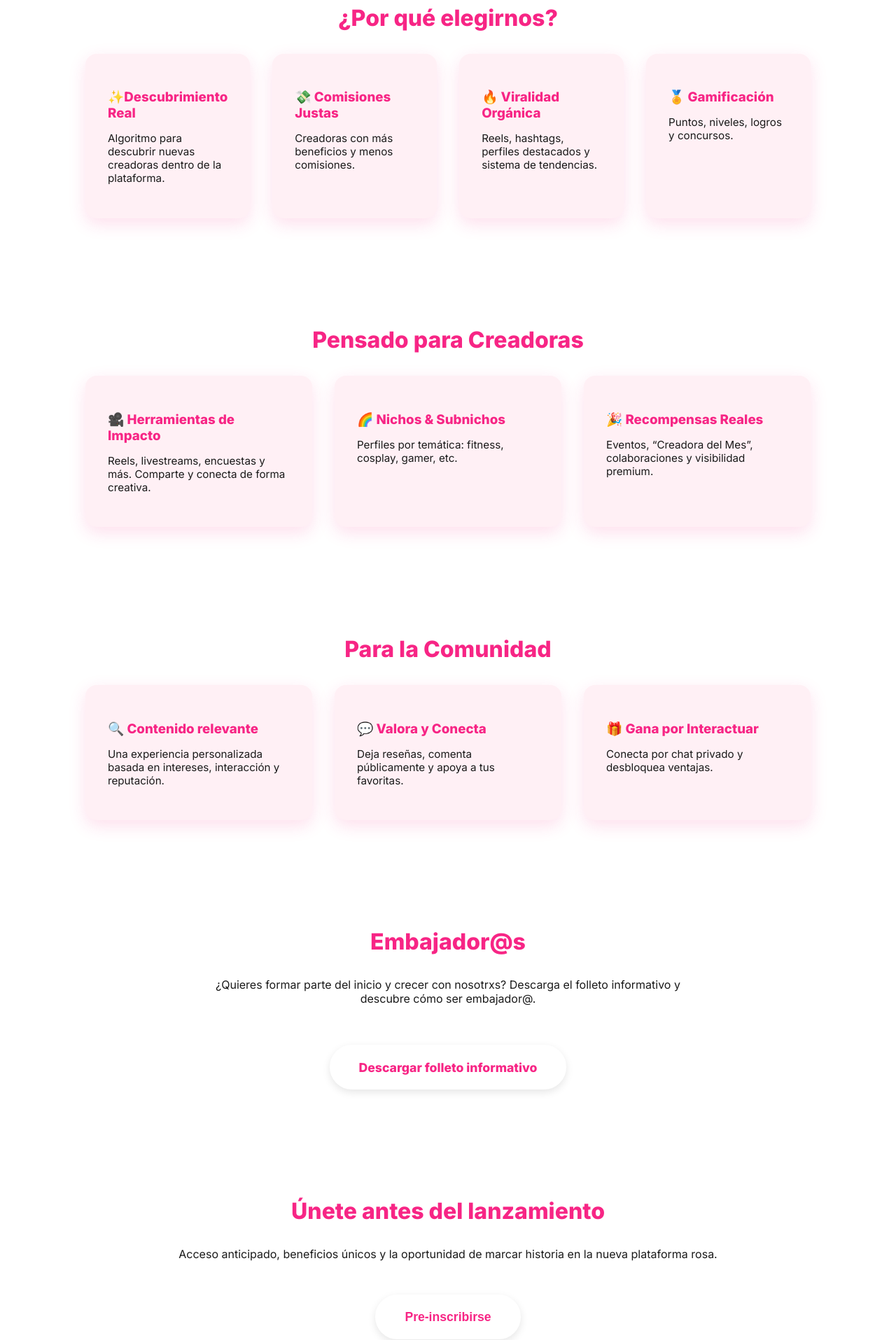
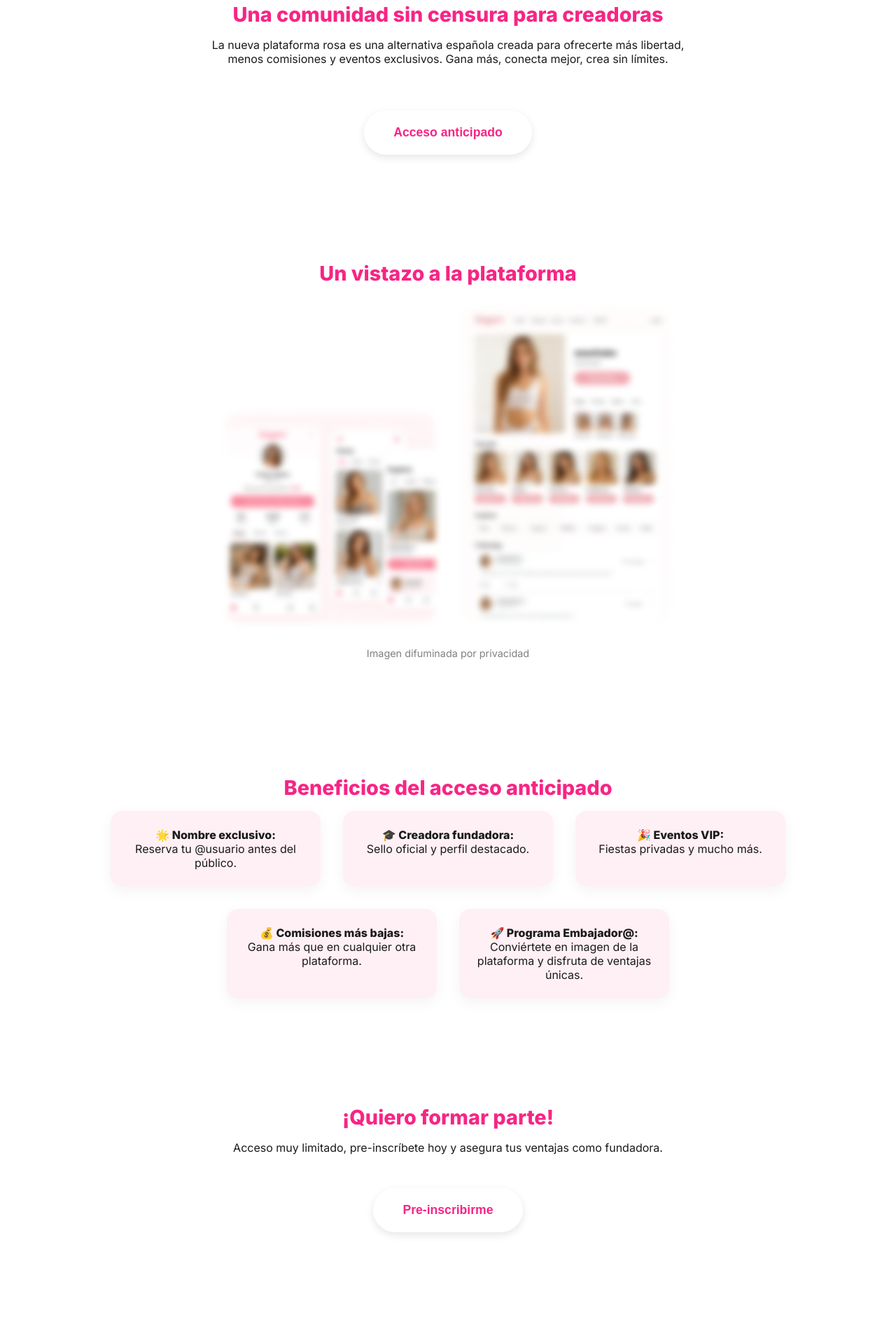
Before and after one commit to Pulgafiel/thepinkplatform, a plain HTML site: page index.html in a window 1280 px wide. Shown: the part 885-2800 px from the top of the page at 70% size. Drawn offline with Linux system fonts and the light colour scheme.

Commit message:
Add files via upload

```diff
--- a/index.html
+++ b/index.html
@@ -12,11 +12,7 @@
       --blanco: #ffffff;
       --gris: #1a1a1a;
     }
-
-    * {
-      box-sizing: border-box;
-    }
-
+    * { box-sizing: border-box; }
     body {
       margin: 0;
       font-family: 'Inter', sans-serif;
@@ -24,7 +20,6 @@
       color: var(--gris);
       scroll-behavior: smooth;
     }
-
     header {
       background-color: var(--rosa);
       color: white;
@@ -38,22 +33,19 @@
       position: relative;
       overflow: hidden;
     }
-
     header h1 {
-      font-size: 3rem;
+      font-size: 2.5rem;
       font-weight: 800;
       margin-bottom: 1rem;
       animation: fadeDown 1s ease-out forwards;
     }
-
     header p {
-      font-size: 1.25rem;
+      font-size: 1.1rem;
       font-weight: 400;
       max-width: 700px;
       margin: 0 auto;
       animation: fadeDown 1.5s ease-out forwards;
     }
-
     .arrow {
       position: absolute;
       bottom: 30px;
@@ -63,17 +55,14 @@
       color: white;
       animation: bounce 1.5s infinite;
     }
-
     @keyframes bounce {
       0%, 100% { transform: translateX(-50%) translateY(0); }
       50% { transform: translateX(-50%) translateY(10px); }
     }
-
     @keyframes fadeDown {
       0% { opacity: 0; transform: translateY(-30px); }
       100% { opacity: 1; transform: translateY(0); }
     }
-
     .cta {
       background-color: white;
       color: var(--rosa);
@@ -90,72 +79,93 @@
       box-shadow: 0 4px 12px rgba(0, 0, 0, 0.1);
       font-size: 1.1rem;
     }
-
     .cta:hover {
       background-color: var(--rosa-suave);
       color: var(--gris);
-      border-color: var(--rosa-suave);
       transform: scale(1.05);
     }
-
     section {
-      padding: 4rem 2rem;
+      padding: 4rem 1.5rem;
       max-width: 1100px;
       margin: auto;
+      position: relative;
     }
-
     h2 {
       text-align: center;
-      font-size: 2rem;
-      margin-bottom: 2rem;
+      font-size: 1.8rem;
+      margin-bottom: 1rem;
       color: var(--rosa);
+      animation: fadeDown 1s ease-out forwards;
     }
-
-    .grid {
-      display: grid;
+    .beneficios {
+      display: flex;
+      flex-wrap: wrap;
+      justify-content: center;
       gap: 2rem;
-      grid-template-columns: repeat(auto-fit, minmax(250px, 1fr));
+      font-size: 1rem;
+      text-align: center;
+      animation: fadeDown 1.2s ease-out forwards;
     }
-
-    .grid-4-horizontal {
-      display: grid;
-      grid-template-columns: repeat(4, 1fr);
-      gap: 2rem;
+    .beneficios div {
+      flex: 1 1 250px;
+      max-width: 300px;
+      background: #fff0f5;
+      border-radius: 16px;
+      padding: 1.5rem;
+      box-shadow: 0 6px 20px rgba(0,0,0,0.05);
+      opacity: 0;
+      transform: translateY(20px);
+      transition: all 0.6s ease;
     }
-
-    @media (max-width: 1024px) {
-      .grid-4-horizontal {
-        grid-template-columns: repeat(2, 1fr);
-      }
+    .mockup img {
+      width: 100%;
+      max-width: 300px;
+      border-radius: 20px;
+      filter: blur(5px);
+      margin: 1rem;
+      opacity: 0;
+      transform: translateY(20px);
+      transition: all 0.6s ease;
     }
-
-    @media (max-width: 600px) {
-      .grid-4-horizontal {
-        grid-template-columns: 1fr;
-      }
+    .show {
+      opacity: 1 !important;
+      transform: translateY(0) !important;
     }
-
-    .card {
-      background-color: #fff0f5;
-      padding: 2rem;
+    .modal {
+      display: none;
+      position: fixed;
+      top: 0; left: 0;
+      width: 100%;
+      height: 100%;
+      background-color: rgba(0, 0, 0, 0.6);
+      z-index: 1000;
+      justify-content: center;
+      align-items: center;
+    }
+    .modal-content {
+      background-color: white;
+      width: 95%;
+      max-width: 800px;
       border-radius: 16px;
-      box-shadow: 0 8px 24px rgba(247, 37, 133, 0.15);
-      transition: transform 0.2s ease;
+      overflow: hidden;
+      padding: 0;
     }
-
-    .card:hover {
-      transform: translateY(-8px);
+    .modal iframe {
+      width: 100%;
+      height: 700px;
+      border: none;
     }
-
-    .card h3 {
-      color: var(--rosa);
-      margin-bottom: 0.75rem;
+    .close {
+      position: absolute;
+      top: 15px;
+      right: 25px;
+      font-size: 1.5rem;
+      color: #333;
+      background: none;
+      border: none;
+      cursor: pointer;
+      z-index: 10;
     }
-
-    .card p {
-      font-size: 0.95rem;
-    }
-
     footer {
       text-align: center;
       background-color: #ffe4ec;
@@ -164,62 +174,11 @@
       color: var(--gris);
       border-top: 1px solid #ffc2d1;
     }
-
-    .modal {
-      display: none;
-      position: fixed;
-      z-index: 1000;
-      left: 0;
-      top: 0;
-      width: 100vw;
-      height: 100vh;
-      overflow: auto;
-      background-color: rgba(0, 0, 0, 0.6);
-      align-items: center;
-      justify-content: center;
-      animation: fadeIn 0.3s ease;
-    }
-
-    .modal-content {
-      background-color: white;
-      padding: 2rem;
-      border-radius: 16px;
-      max-width: 800px;
-      width: 90%;
-      position: relative;
-      animation: slideUp 0.3s ease;
-    }
-
-    .close {
-      position: absolute;
-      top: 10px;
-      right: 20px;
-      font-size: 1.5rem;
-      background: none;
-      border: none;
-      cursor: pointer;
-      color: #333;
-    }
-
-    @keyframes fadeIn {
-      from { opacity: 0; }
-      to { opacity: 1; }
-    }
-
-    @keyframes slideUp {
-      from { transform: translateY(20px); opacity: 0; }
-      to { transform: translateY(0); opacity: 1; }
-    }
-
-    .hidden {
-      opacity: 0;
-      transform: translateY(30px);
-      transition: all 0.6s ease-out;
-    }
-
-    .show {
-      opacity: 1;
-      transform: translateY(0);
+    @media (max-width: 600px) {
+      header h1 { font-size: 2rem; }
+      header p { font-size: 1rem; }
+      h2 { font-size: 1.5rem; }
+      .cta { padding: 1rem 2rem; font-size: 1rem; }
     }
   </style>
 </head>
@@ -227,105 +186,86 @@
 
 <header>
   <h1>La nueva era del contenido NSFW</h1>
-  <p>La red social para descubrir, crecer y conectar. Hecha para creadores. Pensada para fans.</p>
-  <p style="margin-top: 1rem; font-weight: 600; color: #fff0f5;">Sin filtros ni límites. Publica lo que Instagram no te deja y gana dinero con ello.</p>
-  <a href="#registro" class="cta">Unirme ahora</a>
+  <p>Descubre. Crea. Monetiza. Lo que Instagram no deja, aquí sí.</p>
+  <a href="#registro" class="cta">Pre-inscribirme</a>
   <div class="arrow">&#8595;</div>
 </header>
 
 <section>
-  <h2>¿Por qué elegirnos?</h2>
-  <div class="grid-4-horizontal">
-    <div class="card"><h3>✨Descubrimiento Real</h3><p>Algoritmo para descubrir nuevas creadoras dentro de la plataforma.</p></div>
-    <div class="card"><h3>💸 Comisiones Justas</h3><p>Creadoras con más beneficios y menos comisiones.</p></div>
-    <div class="card"><h3>🔥 Viralidad Orgánica</h3><p>Reels, hashtags, perfiles destacados y sistema de tendencias.</p></div>
-    <div class="card"><h3>🏅 Gamificación</h3><p>Puntos, niveles, logros y concursos.</p></div>
+  <h2>Una comunidad sin censura para creadoras</h2>
+  <p style="text-align:center; max-width:700px; margin: 0 auto; animation: fadeDown 1.3s ease-out forwards;">
+    La nueva plataforma rosa es una alternativa española creada para ofrecerte más libertad, menos comisiones y eventos exclusivos. Gana más, conecta mejor, crea sin límites.
+  </p>
+  <div style="text-align:center; margin-top:2rem;">
+    <button onclick="openModal()" class="cta">Acceso anticipado</button>
+  </div>
+</section>
+
+<section class="mockup">
+  <h2>Un vistazo a la plataforma</h2>
+  <div style="text-align:center;">
+    <img class="scroll-anim" src="Imagen1.jpeg" alt="Vista previa 1" />
+    <img class="scroll-anim" src="Imagen2.jpeg" alt="Vista previa 2" />
+    <p style="font-size: 0.9rem; color: gray; animation: fadeDown 1.5s ease-out forwards;">Imagen difuminada por privacidad</p>
   </div>
 </section>
 
 <section>
-  <h2>Pensado para Creadoras</h2>
-  <div class="grid">
-    <div class="card"><h3>🎥 Herramientas de Impacto</h3><p>Reels, livestreams, encuestas y más. Comparte y conecta de forma creativa.</p></div>
-    <div class="card"><h3>🌈 Nichos & Subnichos</h3><p>Perfiles por temática: fitness, cosplay, gamer, etc.</p></div>
-    <div class="card"><h3>🎉 Recompensas Reales</h3><p>Eventos, “Creadora del Mes”, colaboraciones y visibilidad premium.</p></div>
-  </div>
-</section>
-
-<section>
-  <h2>Para la Comunidad</h2>
-  <div class="grid">
-    <div class="card"><h3>🔍 Contenido relevante</h3><p>Una experiencia personalizada basada en intereses, interacción y reputación.</p></div>
-    <div class="card"><h3>💬 Valora y Conecta</h3><p>Deja reseñas, comenta públicamente y apoya a tus favoritas.</p></div>
-    <div class="card"><h3>🎁 Gana por Interactuar</h3><p>Conecta por chat privado y desbloquea ventajas.</p></div>
-  </div>
-</section>
-
-<section>
-  <h2>Embajador@s</h2>
-  <p style="text-align: center; max-width: 700px; margin: auto;">¿Quieres formar parte del inicio y crecer con nosotrxs? Descarga el folleto informativo y descubre cómo ser embajador@.</p>
-  <div style="text-align: center; margin-top: 1.5rem;">
-    <a class="cta" href="folleto-embajadores.jpg" download>Descargar folleto informativo</a>
+  <h2>Beneficios del acceso anticipado</h2>
+  <div class="beneficios">
+    <div class="scroll-anim"><strong>🌟 Nombre exclusivo:</strong><br />Reserva tu @usuario antes del público.</div>
+    <div class="scroll-anim"><strong>🎓 Creadora fundadora:</strong><br />Sello oficial y perfil destacado.</div>
+    <div class="scroll-anim"><strong>🎉 Eventos VIP:</strong><br />Fiestas privadas y mucho más.</div>
+    <div class="scroll-anim"><strong>💰 Comisiones más bajas:</strong><br />Gana más que en cualquier otra plataforma.</div>
+    <div class="scroll-anim"><strong>🚀 Programa Embajador@:</strong><br />Conviértete en imagen de la plataforma y disfruta de ventajas únicas.</div>
   </div>
 </section>
 
 <section id="registro" style="text-align:center;">
-  <h2>Únete antes del lanzamiento</h2>
-  <p>Acceso anticipado, beneficios únicos y la oportunidad de marcar historia en la nueva plataforma rosa.</p>
-  <button onclick="openModal()" class="cta">Pre-inscribirse</button>
+  <h2>¡Quiero formar parte!</h2>
+  <p>Acceso muy limitado, pre-inscríbete hoy y asegura tus ventajas como fundadora.</p>
+  <button onclick="openModal()" class="cta">Pre-inscribirme</button>
 </section>
 
-<section id="faq">
-  <h2>Preguntas Frecuentes</h2>
-  <div class="grid">
-    <div class="card"><h3>¿Qué comisiones se cobran?</h3><p>0% durante los primeros meses para embajador@s. Después, tarifas competitivas frente a otras plataformas.</p></div>
-    <div class="card"><h3>¿Cuál es el nombre de la plataforma?</h3><p>Es confidencial. Se revelará públicamente días antes del lanzamiento.</p></div>
-    <div class="card"><h3>¿Cuándo estará disponible?</h3><p>Estamos trabajando 24/7 para lanzarla lo antes posible. ¡Muy pronto!</p></div>
-    <div class="card"><h3>¿Es solo para contenido +18?</h3><p>No, también aceptamos creadores de fitness, gaming, lifestyle, etc. Es una red sin censura, no exclusiva para NSFW.</p></div>
-    <div class="card"><h3>¿Cómo puedo ser embajador@?</h3><p>Descarga el folleto, revisa los requisitos e indica que quieres aplicar al programa en el formulario de pre-inscripción.</p></div>
-    <div class="card"><h3>¿Puedo registrarme sin tener seguidores?</h3><p>Sí. Lo importante es tu talento y constancia. El algoritmo te ayuda a crecer desde cero.</p></div>
+<section>
+  <h2>Preguntas frecuentes</h2>
+  <div class="beneficios">
+    <div class="scroll-anim"><strong>¿Cuándo es el lanzamiento?</strong><br />Muy pronto. Las preinscripciones ya están abiertas.</div>
+    <div class="scroll-anim"><strong>¿Es solo para +18?</strong><br />No, también para fitness, arte, estilo de vida, etc.</div>
+    <div class="scroll-anim"><strong>¿Puedo entrar sin seguidores?</strong><br />Claro, lo importante es tu contenido.</div>
+    <div class="scroll-anim"><strong>¿Cómo ser embajador@?</strong><br />Indica tu interés en el formulario. Recibirás los detalles.</div>
+    <div class="scroll-anim"><strong>¿Cómo se llama la plataforma?</strong><br />Es secreto. Se revelará pocos días antes del lanzamiento oficial.</div>
+    <div class="scroll-anim"><strong>¿Podré seguir creando contenido en otras plataformas?</strong><br />Sí, por supuesto.</div>
   </div>
 </section>
 
 <div id="formModal" class="modal">
   <div class="modal-content">
     <button class="close" onclick="closeModal()">&times;</button>
-    <iframe src="https://docs.google.com/forms/d/e/1FAIpQLSeHkJ8ub_fPVs39DlPozqgdmSeuS5ojzhkHAEPn1mEYJFEsTA/viewform?embedded=true" width="100%" height="700" frameborder="0" marginheight="0" marginwidth="0" style="border:none;">Cargando…</iframe>
+    <iframe src="https://docs.google.com/forms/d/e/1FAIpQLSeHkJ8ub_fPVs39DlPozqgdmSeuS5ojzhkHAEPn1mEYJFEsTA/viewform?embedded=true"></iframe>
   </div>
 </div>
 
 <footer>
-  © 2025 NSFW Network — La nueva red social NSFW en español.
+  © 2025 NSFW Network — La plataforma rosa para creadoras de habla hispana.
 </footer>
 
 <script>
   function openModal() {
     document.getElementById("formModal").style.display = "flex";
   }
-
   function closeModal() {
     document.getElementById("formModal").style.display = "none";
   }
-
-  window.onclick = function(event) {
-    const modal = document.getElementById("formModal");
-    if (event.target === modal) {
-      modal.style.display = "none";
-    }
-  }
-
-  const observer = new IntersectionObserver((entries) => {
+  const observer = new IntersectionObserver(entries => {
     entries.forEach(entry => {
       if (entry.isIntersecting) {
         entry.target.classList.add('show');
+        observer.unobserve(entry.target);
       }
     });
   }, { threshold: 0.1 });
-
-  document.querySelectorAll('.card, h2, p').forEach(el => {
-    el.classList.add('hidden');
-    observer.observe(el);
-  });
+  document.querySelectorAll('.scroll-anim').forEach(el => observer.observe(el));
 </script>
 
 </body>
```
Also changed, not shown: Imagen1.jpeg (added), Imagen2.jpeg (added).
